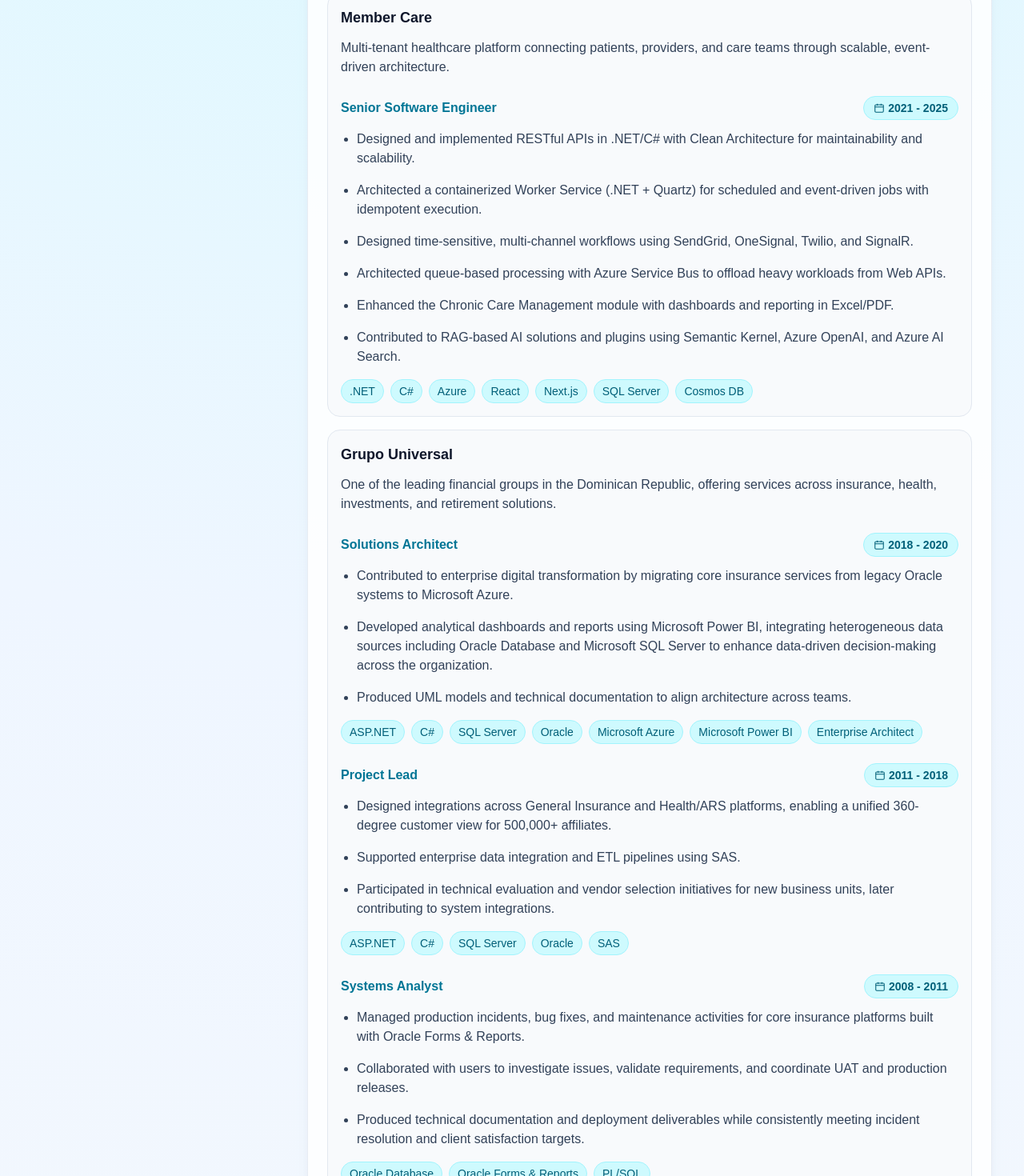
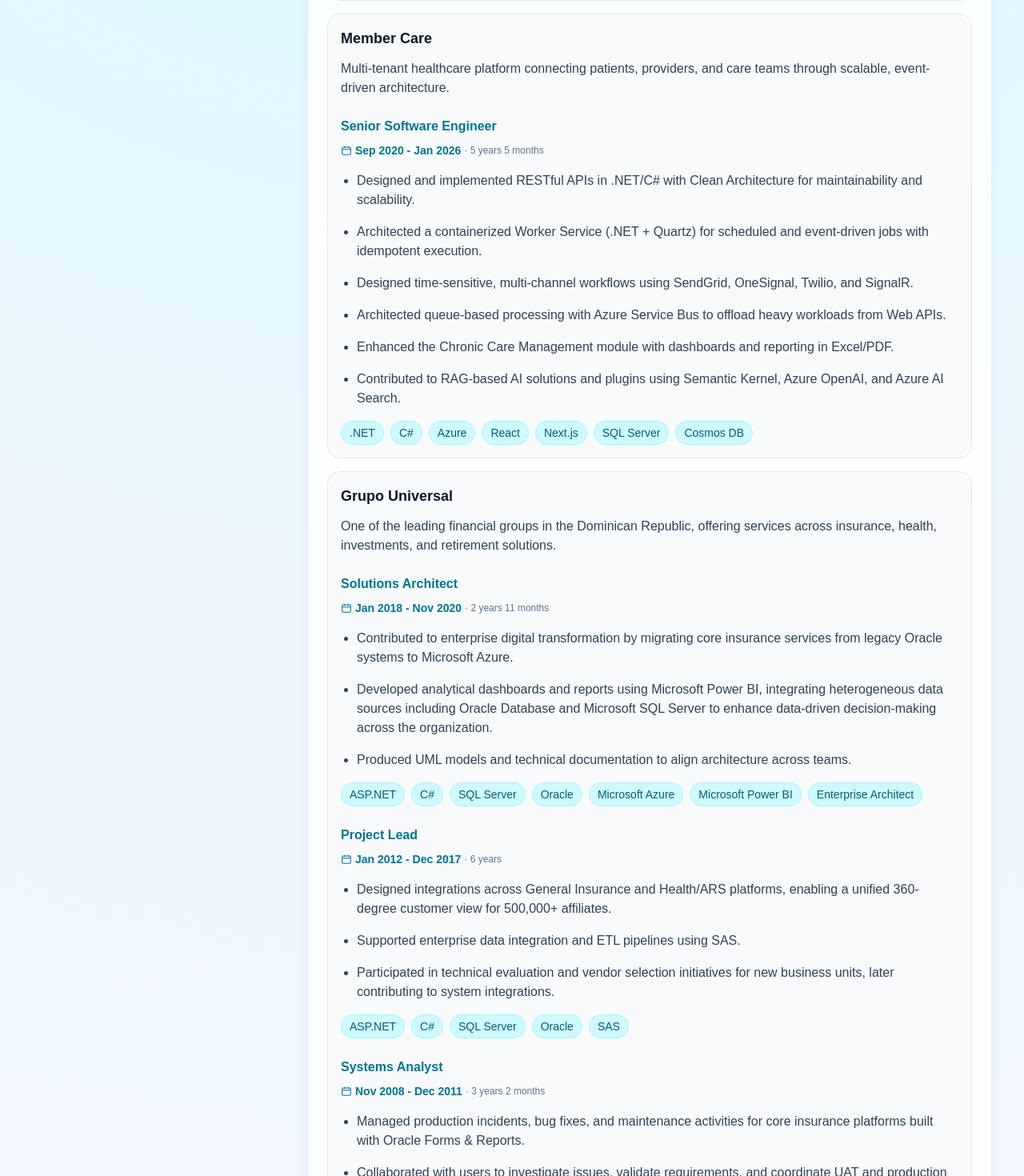
Before and after one commit to juanmiguel431/my-cv-app, a Next.js app: page /en in a window 1280 px wide. Shown: the part 1060-2530 px from the top of the page at 80% size. Built offline with nearby package versions, Linux system fonts and the light colour scheme.

Commit message:
Refactor Periods and Add period length

```diff
--- a/components/curriculum.tsx
+++ b/components/curriculum.tsx
@@ -104,6 +104,12 @@
   const subtleCard = isDark
     ? "rounded-2xl border border-slate-700/70 bg-slate-800/60"
     : "rounded-2xl border border-slate-200 bg-slate-50/90";
+  const periodText = isDark
+    ? "text-cyan-200"
+    : "text-cyan-700";
+  const periodLengthText = isDark
+    ? "text-slate-400"
+    : "text-slate-500";
 
   return (
     <main
@@ -279,7 +285,7 @@
                         {experience.roles.map((role) => (
                           <div key={role.name} className="mt-6">
                             <div>
-                              <div className="flex flex-wrap items-center justify-between gap-2">
+                              <div>
                                 <p
                                   className={`text-base font-semibold ${
                                     isDark ? "text-cyan-300" : "text-cyan-700"
@@ -288,11 +294,19 @@
                                   {role.name}
                                 </p>
 
-                                <div
-                                  className={`flex items-center gap-1 rounded-full px-3 py-1 text-sm font-semibold ${accentChip}`}
-                                >
-                                  <CalendarIcon className="h-3.5 w-3.5" />
-                                  <span>{role.period}</span>
+                                <div className="mt-1 flex items-center">
+                                  <div
+                                    className={`inline-flex items-center gap-1  py-1 text-sm font-semibold ${periodText}`}
+                                  >
+                                    <CalendarIcon className="h-3.5 w-3.5" />
+                                    <span>{role.period}</span>
+                                  </div>
+
+                                  <span
+                                    className={`ml-1 text-xs font-medium ${periodLengthText}`}
+                                  >
+                                    · {role.periodLength}
+                                  </span>
                                 </div>
                               </div>
                             </div>
@@ -349,9 +363,14 @@
                     {education.map((item) => (
                       <div key={item.degree} className={`p-3 ${subtleCard}`}>
                         <h3 className={`text-base font-semibold ${sectionTitle}`}>{item.degree}</h3>
-                        <p className={`mt-1 text-sm ${isDark ? "text-slate-400" : "text-slate-500"}`}>
-                          {item.period}
-                        </p>
+
+                        <div
+                          className={`inline-flex items-center gap-1  py-1 text-sm font-semibold ${periodText}`}
+                        >
+                          <CalendarIcon className="h-3.5 w-3.5" />
+                          <span>{item.period}</span>
+                        </div>
+
                         <p className={`mt-1 text-base ${mutedText}`}>{item.institution}</p>
                       </div>
                     ))}
--- a/constants/translations/en.ts
+++ b/constants/translations/en.ts
@@ -42,7 +42,8 @@
       roles: [
         {
           name: "Senior Software Engineer",
-          period: "2024 - 2025",
+          period: "Sep 2024 - Dec 2025",
+          periodLength: "1 year 4 months",
           contributions: [
             "Improved developer productivity by enabling high-fidelity local environments using LocalStack and containerized databases (Redis, PostgreSQL, DynamoDB).",
             "Increased automated test coverage across Java (Spring Boot) and Python serverless services, improving CI/CD reliability with Bitbucket, AWS CodePipeline, and SonarQube.",
@@ -70,7 +71,8 @@
       roles: [
         {
           name: "Senior Software Engineer",
-          period: "2021 - 2025",
+          period: "Sep 2020 - Jan 2026",
+          periodLength: "5 years 5 months",
           contributions: [
             "Designed and implemented RESTful APIs in .NET/C# with Clean Architecture for maintainability and scalability.",
             "Architected a containerized Worker Service (.NET + Quartz) for scheduled and event-driven jobs with idempotent execution.",
@@ -89,7 +91,8 @@
       roles: [
         {
           name: "Solutions Architect",
-          period: "2018 - 2020",
+          period: "Jan 2018 - Nov 2020",
+          periodLength: "2 years 11 months",
           contributions: [
             "Contributed to enterprise digital transformation by migrating core insurance services from legacy Oracle systems to Microsoft Azure.",
             "Developed analytical dashboards and reports using Microsoft Power BI, integrating heterogeneous data sources including Oracle Database and Microsoft SQL Server to enhance data-driven decision-making across the organization.",
@@ -107,7 +110,8 @@
         },
         {
           name: "Project Lead",
-          period: "2011 - 2018",
+          period: "Jan 2012 - Dec 2017",
+          periodLength: "6 years",
           contributions: [
             "Designed integrations across General Insurance and Health/ARS platforms, enabling a unified 360-degree customer view for 500,000+ affiliates.",
             "Supported enterprise data integration and ETL pipelines using SAS.",
@@ -123,7 +127,8 @@
         },
         {
           name: "Systems Analyst",
-          period: "2008 - 2011",
+          period: "Nov 2008 - Dec 2011",
+          periodLength: "3 years 2 months",
           contributions: [
             "Managed production incidents, bug fixes, and maintenance activities for core insurance platforms built with Oracle Forms & Reports.",
             "Collaborated with users to investigate issues, validate requirements, and coordinate UAT and production releases.",
@@ -143,7 +148,8 @@
       roles: [
         {
           name: "IT Instructor",
-          period: "2019",
+          period: "Jun 2018 - Mar 2019",
+          periodLength: "10 months",
           contributions: [
             "Taught programming courses in C#, Java, and database fundamentals to students with varying technical backgrounds.",
             "Developed practical and beginner-friendly learning materials to simplify complex programming concepts and improve student engagement.",
@@ -158,7 +164,8 @@
       roles: [
         {
           name: "Technical Instructor",
-          period: "2008",
+          period: "Jan 2008 - Oct 2008",
+          periodLength: "10 months",
           contributions: [
             "Delivered technical training sessions for instructors and students, translating technical concepts into accessible and easy-to-follow guidance.",
             "Provided support and onboarding for Moodle-based educational tools and workflows.",
--- a/constants/translations/es.ts
+++ b/constants/translations/es.ts
@@ -42,7 +42,8 @@
       roles: [
         {
           name: "Senior Software Engineer",
-          period: "2024 - 2025",
+          period: "Sep 2024 - Dic 2025",
+          periodLength: "1 año 4 meses",
           contributions: [
             "Mejoré la productividad de los desarrolladores al habilitar entornos locales de alta fidelidad utilizando LocalStack y bases de datos contenerizadas (Redis, PostgreSQL, DynamoDB).",
             "Incrementé la cobertura de pruebas automatizadas en servicios Serverless desarrollados en Java (Spring Boot) y Python, mejorando la confiabilidad del CI/CD con Bitbucket, AWS CodePipeline y SonarQube.",
@@ -71,7 +72,8 @@
       roles: [
         {
           name: "Senior Software Engineer",
-          period: "2021 - 2025",
+          period: "Sep 2020 - Ene 2026",
+          periodLength: "5 años 5 meses",
           contributions: [
             "Diseñé e implementé APIs RESTful utilizando .NET/C#, aplicando principios de Clean Architecture para garantizar mantenibilidad y escalabilidad.",
             "Arquitecté un Worker Service contenerizado (.NET + Quartz) para orquestar procesos en segundo plano programados y orientados a eventos, con ejecución idempotente para una recuperación confiable ante fallos.",
@@ -90,7 +92,8 @@
       roles: [
         {
           name: "Arquitecto de Soluciones",
-          period: "2018 - 2020",
+          period: "Ene 2018 - Nov 2020",
+          periodLength: "2 años 11 meses",
           contributions: [
             "Contribuí a la transformación digital empresarial migrando servicios core de seguros desde sistemas Oracle legacy hacia Microsoft Azure.",
             "Desarrollé tableros analíticos y reportes utilizando Microsoft Power BI, integrando fuentes de datos heterogéneas como Oracle Database y Microsoft SQL Server para fortalecer la toma de decisiones basada en datos en toda la organización.",
@@ -108,7 +111,8 @@
         },
         {
           name: "Líder de Proyectos",
-          period: "2011 - 2018",
+          period: "Ene 2012 - Dic 2017",
+          periodLength: "6 años",
           contributions: [
             "Diseñé integraciones entre plataformas de Seguros Generales y Salud/ARS, habilitando una vista 360 unificada para más de 500,000 afiliados.",
             "Apoyé integración de datos empresarial y pipelines ETL usando SAS.",
@@ -124,7 +128,8 @@
         },
         {
           name: "Analista de Sistemas",
-          period: "2008 - 2011",
+          period: "Nov 2008 - Dic 2011",
+          periodLength: "3 años 2 meses",
           contributions: [
             "Gestioné incidentes en producción, corrección de errores y actividades de mantenimiento para plataformas core de seguros desarrolladas con Oracle Forms & Reports.",
             "Colaboré con usuarios para investigar incidencias, validar requerimientos y coordinar pruebas UAT y despliegues a producción.",
@@ -144,7 +149,8 @@
       roles: [
         {
           name: "Docente de TI",
-          period: "2019",
+          period: "Jun 2018 - Mar 2019",
+          periodLength: "10 meses",
           contributions: [
             "Impartí cursos de programación en C#, Java y fundamentos de bases de datos a estudiantes con diversos niveles técnicos.",
             "Desarrollé materiales de aprendizaje prácticos y orientados a principiantes para simplificar conceptos complejos de programación y mejorar la participación de los estudiantes.",
@@ -159,7 +165,8 @@
       roles: [
         {
           name: "Instructor Técnico",
-          period: "2008",
+          period: "Ene 2008 - Oct 2008",
+          periodLength: "10 meses",
           contributions: [
             "Impartí sesiones de capacitación técnica para instructores y estudiantes, traduciendo conceptos técnicos en guías accesibles y fáciles de seguir.",
             "Brindé soporte e inducción en herramientas y flujos de trabajo educativos basados en Moodle.",
--- a/models/cv.ts
+++ b/models/cv.ts
@@ -20,6 +20,7 @@
 export type ExperienceRole = {
   name: string;
   period: string;
+  periodLength: string;
   contributions: string[];
   technologies: string[];
 }
```
Also changed, not shown: 2 other files (tests, documents, lock files or other folders).
